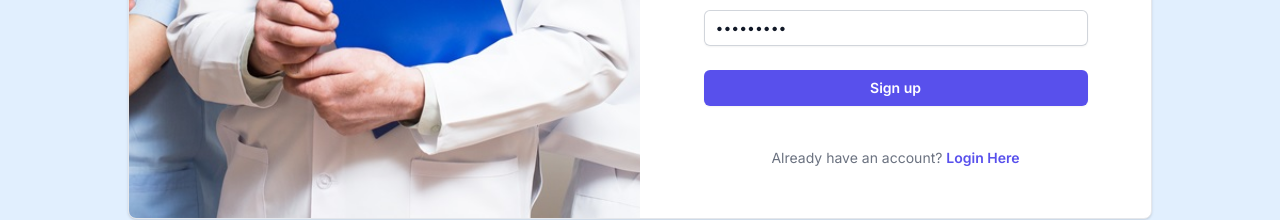
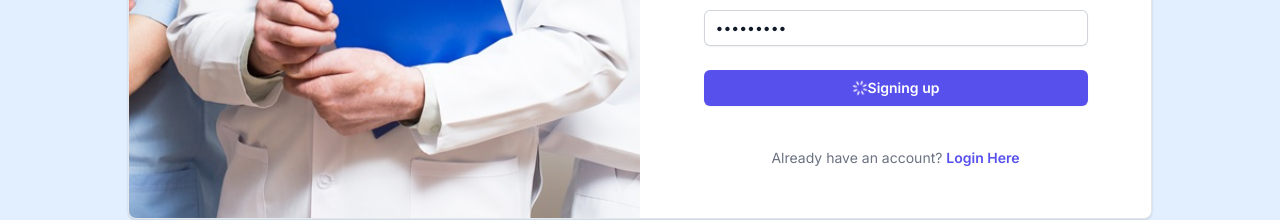
Before and after one commit to dinesdayrit/medical-app-Next-TS, a Next.js app: page /register in a window 1280 px wide. Both pictures are taken after typing "Sample", "name@example.com", "Sample123", "Sample123" into the empty fields and a click on the button "Sign up". Shown: the part 615-835 px from the top of the page. Built offline with nearby package versions, Linux system fonts and the light colour scheme.

Commit message:
refactor: make reusable submitButton component that can be use on all form submition

```diff
--- /dev/null
+++ b/components/FormInputs/SubmitButton.tsx
@@ -0,0 +1,29 @@
+import { Loader } from 'lucide-react';
+import React from 'react'
+type SubmitButtonProps ={
+    title:string;
+    buttonType?: "submit" | "reset" | "button" | undefined;
+    isLoading:boolean;
+    loadingTitle: string
+}
+export default function SubmitButton({ title, buttonType="submit", isLoading=false, loadingTitle}: SubmitButtonProps) {
+  return (
+    <>
+    {isLoading ? (
+        <button
+        disabled={isLoading}
+        className="flex w-full justify-center items-center rounded-md bg-indigo-600 px-3 py-1.5 text-sm font-semibold leading-6 text-white shadow-sm hover:bg-indigo-500 focus-visible:outline focus-visible:outline-2 focus-visible:outline-offset-2 focus-visible:outline-indigo-600"
+        >
+        <Loader className="w-4 h-4 flex-shrink-0 animate-spin"/> {loadingTitle}
+        </button>
+    ):(
+        <button
+        type={buttonType}
+        className="flex w-full justify-center rounded-md bg-indigo-600 px-3 py-1.5 text-sm font-semibold leading-6 text-white shadow-sm hover:bg-indigo-500 focus-visible:outline focus-visible:outline-2 focus-visible:outline-offset-2 focus-visible:outline-indigo-600"
+        >
+        {title}
+        </button>
+    )}
+    </>
+  )
+}
--- a/components/auth/SignupForm.tsx
+++ b/components/auth/SignupForm.tsx
@@ -3,14 +3,21 @@ import { type RegisterInputProps } from "@/types/type";
 import Link from "next/link";
 import { useForm } from "react-hook-form";
 import TextInput from "../FormInputs/TextInput";
+import SubmitButton from "../FormInputs/SubmitButton";
+import { useState } from "react";
 
 export default function SignupForm() {
+  const [isLoading, setIsLoading] =useState(false);
   const { register, handleSubmit, watch, formState:{ errors } } = useForm<RegisterInputProps>()
 
   const password = watch("password");
 
   async function onSubmit(data: RegisterInputProps) {
-    console.log(data);
+    setIsLoading(true);
+    setTimeout(async () => {
+      console.log(data);
+      setIsLoading(false);
+    }, 3000);
   }
 
   return (
@@ -110,12 +117,7 @@ export default function SignupForm() {
               </div>
 
               <div>
-                <button
-                  type="submit"
-                  className="flex w-full justify-center rounded-md bg-indigo-600 px-3 py-1.5 text-sm font-semibold leading-6 text-white shadow-sm hover:bg-indigo-500 focus-visible:outline focus-visible:outline-2 focus-visible:outline-offset-2 focus-visible:outline-indigo-600"
-                >
-                  Sign up
-                </button>
+                  <SubmitButton title="Sign up" isLoading={isLoading} loadingTitle="Signing up"/>
               </div>
             </form>
 
```
